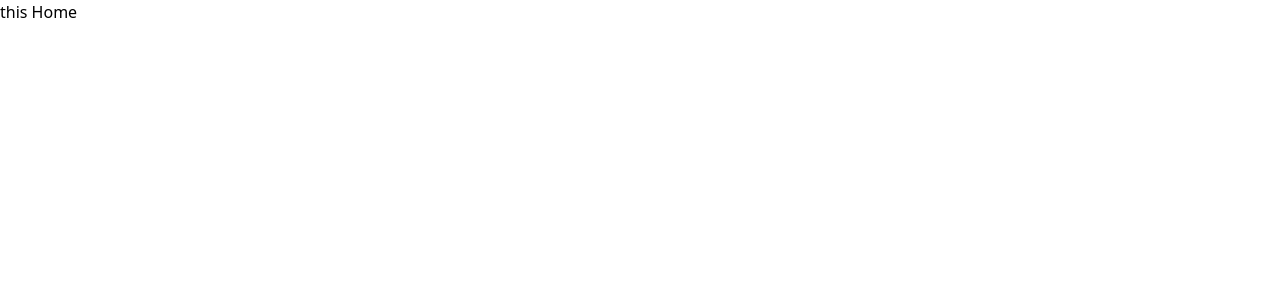
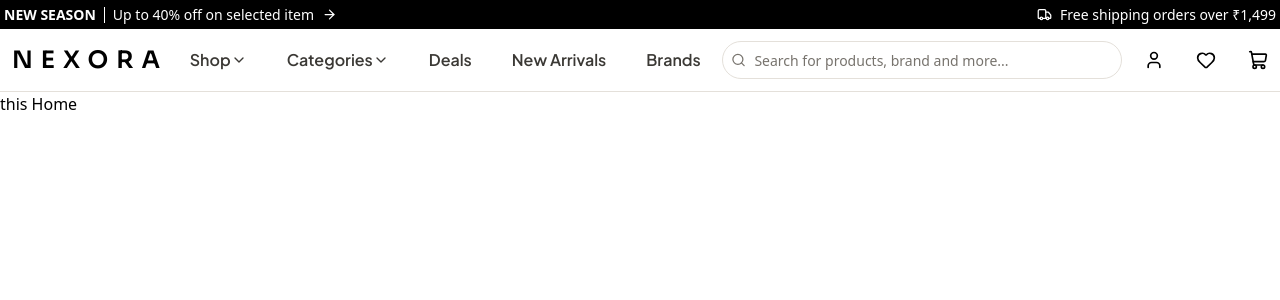
Before and after one commit to karanhub003/Nexora, a Next.js app: page / in a window 1280 px wide. Shown: the top 300 px of the page. Built offline with nearby package versions, Linux system fonts and the light colour scheme.

Commit message:
navBar and Announcement done

```diff
--- a/src/app/globals.css
+++ b/src/app/globals.css
@@ -1 +1,12 @@
 @import "tailwindcss";
+
+
+@theme inline {
+  --font-display: var(--font-sora);
+  --font-body: var(--font-jakarta);
+}
+
+
+*{
+    box-sizing: border-box;
+}
--- a/src/app/layout.tsx
+++ b/src/app/layout.tsx
@@ -1,5 +1,19 @@
+import AnnouncementBar from "@/components/layout/AnnouncementBar";
+import { Sora, Plus_Jakarta_Sans } from "next/font/google";
 import "./globals.css";
 
+import NavBar from "@/components/layout/NavBar";
+
+
+const sora = Sora({
+  variable: "--font-sora",
+  subsets: ["latin"],
+});
+
+const jakarta = Plus_Jakarta_Sans({
+  variable: "--font-jakarta",
+  subsets: ["latin"],
+});
 
 
 export default function RootLayout({ children }: LayoutProps<"/">) {
@@ -7,7 +21,19 @@ export default function RootLayout({ children }: LayoutProps<"/">) {
     <html
       lang="en"
     >
-      <body className="min-h-full flex flex-col">{children}</body>
+      <body className={`${sora.variable} ${jakarta.variable}  min-h-full flex flex-col`}>
+        <header>
+       <div className="announcementBarContainer bg-black w-full">
+         <AnnouncementBar/>
+       </div>
+        <div className="navBarContainer bg-white w-full border-b border-[#E4E0DA]  ">
+          <NavBar/>
+        </div>
+        </header>
+       <main>
+         {children}
+       </main>
+        </body>
     </html>
   );
 }
--- /dev/null
+++ b/src/components/layout/AnnouncementBar.tsx
@@ -0,0 +1,20 @@
+import { ArrowRight } from "lucide-react"
+import{IndianRupee} from "lucide-react"
+import{Truck} from "lucide-react"
+
+export default function AnnouncementBar() {
+  return (
+    <div className="announcementBarContainer  flex items-center justify-between  text-white max-w-370 mx-auto p-1">
+        <div className="leftSideContainer  flex space-x-2 items-center justify-center">
+            <h3 className="text-[14px] font-semibold">NEW SEASON</h3>
+            <div className="w-px h-4 bg-white"></div>
+            <p className="text-[14px] font-extralight">Up to 40% off on selected item</p><ArrowRight size="15px"/>
+        </div>
+        <div className="rightSideContainer flex items-center space-x-2">
+            <Truck size="15px"/>
+            <p className="text-[14px] font-extralight">Free shipping orders over ₹1,499</p>
+        </div>
+
+    </div>
+  )
+}
--- /dev/null
+++ b/src/components/layout/NavBar.tsx
@@ -0,0 +1,34 @@
+import Link from "next/link";
+import { ChevronDown,Search,User,Heart,ShoppingCart } from "lucide-react";
+
+export default function NavBar() {
+  return (
+    <div className="navBarContainer flex justify-between items-center max-w-370 mx-auto p-3">
+      <div className="title ">
+        <h2 className="text-[24px] font-semibold font-display  tracking-[8px]">NEXORA</h2>
+      </div>
+      <div className="navLinksBox  flex space-x-10 font-body text-[16px] font-semibold text-[#3B3935] ">
+        <div className="shopBox flex items-center">
+          <Link href="/">Shop</Link>
+          <ChevronDown size="16px" />
+        </div>
+        <div className="categoriesBox flex flex-row-reverse items-center ">
+          <div className="div flex justify-center items-center"><ChevronDown size="16px" /></div>
+          <Link href="/">Categories</Link>
+        </div>
+        <Link href="/">Deals</Link>
+        <Link href="/">New Arrivals</Link>
+        <Link href="/">Brands</Link>
+      </div>
+      <div className="searchBarContainer border flex items-center w-100 py-1.5 px-2 rounded-full space-x-2 border-[#E4E0DA]">
+        <Search size="16px" color="#77736D"/>
+        <input className="w-full placeholder:text-[14px] placeholder:text-[#77736D] outline-none " type="text" placeholder="Search for products, brand and more..." />
+      </div>
+      <div className="userUtilBox flex space-x-8 ">
+        <Link href="/"><User size="20px"/></Link>
+        <Link href="/"><Heart size="20px"/></Link>
+        <Link href="/"><ShoppingCart size="20px"/></Link>
+      </div>
+    </div>
+  );
+}
```
